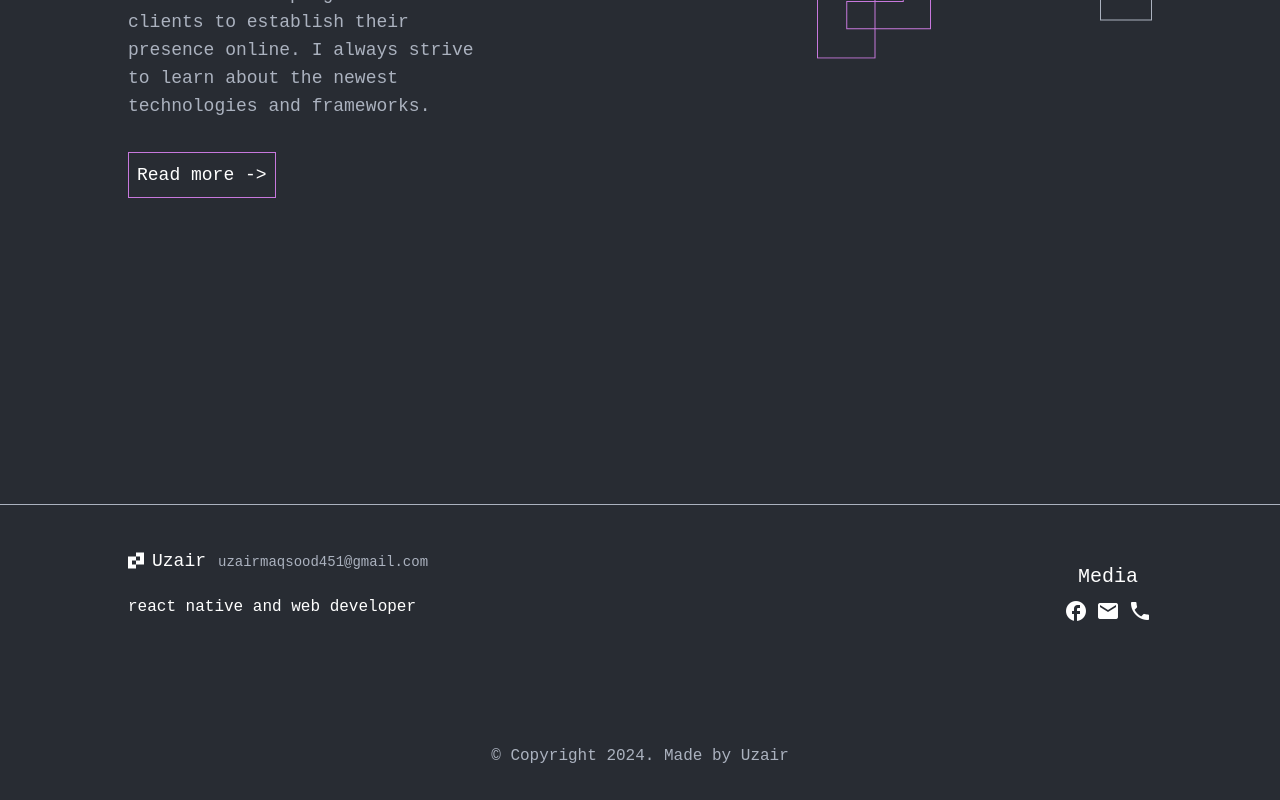
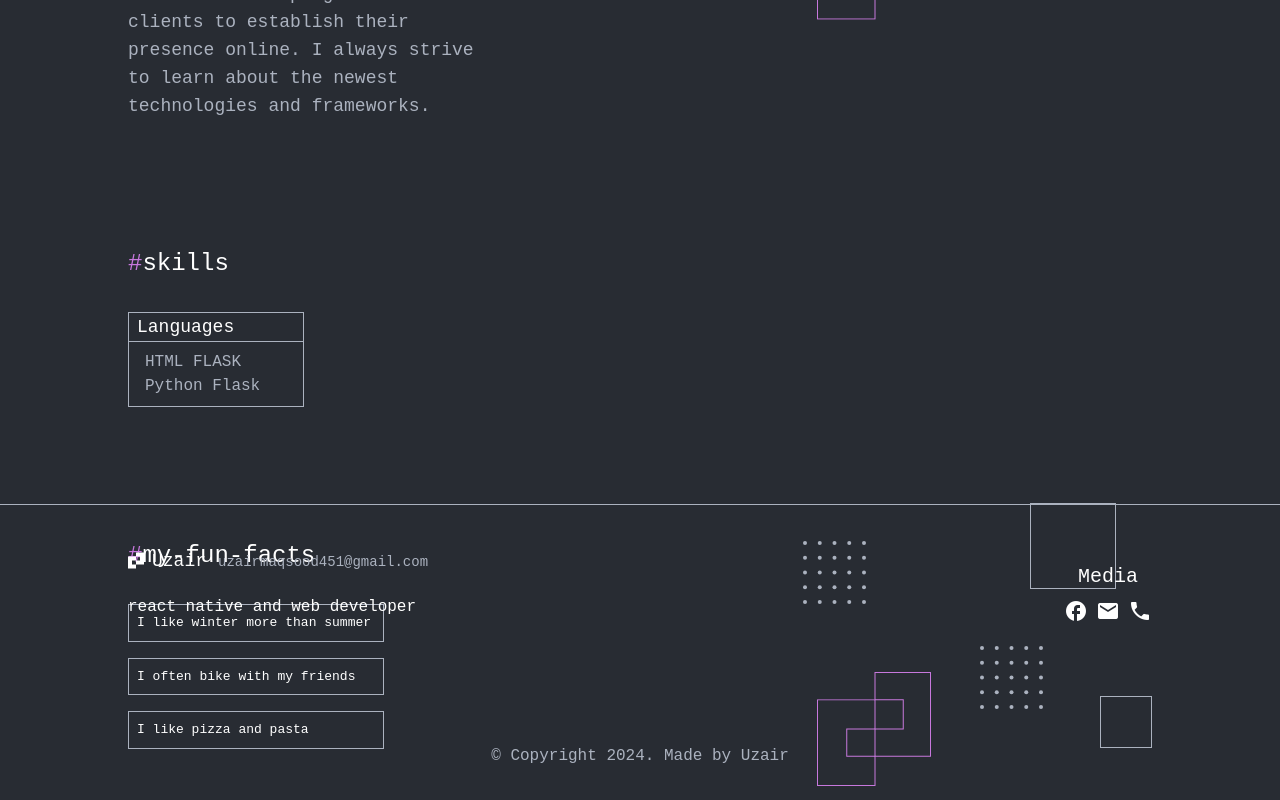
Before and after one commit to OXAYR/The-Dev-Uzair, an Angular app: page /about-me in a window 1280 px wide. Shown: the part 624-1424 px from the top of the page. Built offline with nearby package versions, Linux system fonts and the light colour scheme.

Commit message:
added about us

```diff
--- a/src/app/components/about-me-page/about-me-page.component.html
+++ b/src/app/components/about-me-page/about-me-page.component.html
@@ -7,4 +7,21 @@
     <img src="assets/images/shapes.svg" width="500" />
     <app-about-me></app-about-me>
   </div>
+  <div class="flex flex-col mt-32 mb-24 gap-8">
+    <div class="text-2xl"><span class="text-purple">#</span>skills</div>
+    <app-skills-card></app-skills-card>
+  </div>
+  <div class="flex justify-between items-center">
+    <div class="flex flex-col gap-8 w-1/4">
+      <div class="text-2xl"><span class="text-purple">#</span>my-fun-facts</div>
+      <div class="flex flex-col gap-4">
+        <div *ngFor="let funFact of funFacts" class="border border-gray p-2">
+          {{ funFact }}
+        </div>
+      </div>
+    </div>
+    <div>
+      <img src="assets/images/shapes.svg" />
+    </div>
+  </div>
 </div>
--- a/src/app/components/about-me-page/about-me-page.component.ts
+++ b/src/app/components/about-me-page/about-me-page.component.ts
@@ -1,11 +1,19 @@
 import { Component } from '@angular/core';
 import { AboutMeComponent } from '../about-me/about-me.component';
+import { SkillsCardComponent } from '../skills-card/skills-card.component';
+import { CommonModule } from '@angular/common';
 
 @Component({
   selector: 'app-about-me-page',
   standalone: true,
-  imports: [AboutMeComponent],
+  imports: [AboutMeComponent, SkillsCardComponent, CommonModule],
   templateUrl: './about-me-page.component.html',
   styleUrl: './about-me-page.component.css',
 })
-export class AboutMePageComponent {}
+export class AboutMePageComponent {
+  funFacts = [
+    'I like winter more than summer',
+    'I often bike with my friends',
+    'I like pizza and pasta',
+  ];
+}
--- a/src/app/components/about-me/about-me.component.html
+++ b/src/app/components/about-me/about-me.component.html
@@ -11,7 +11,4 @@
     presence online. I always strive to learn about the newest technologies and
     frameworks.
   </div>
-  <div>
-    <button class="border border-purple text-white p-2">Read more -></button>
-  </div>
 </div>
--- a/src/app/components/home/home.component.html
+++ b/src/app/components/home/home.component.html
@@ -31,6 +31,9 @@
       <img src="assets/images/shapes.svg" width="500" />
       <app-about-me></app-about-me>
     </div>
+    <div class="my-8 text-lg">
+      <button class="border border-purple text-white p-2">Read more -></button>
+    </div>
   </div>
   <div>
     <div class="mt-24 mb-12 w-2/4 text-2xl flex">
```
